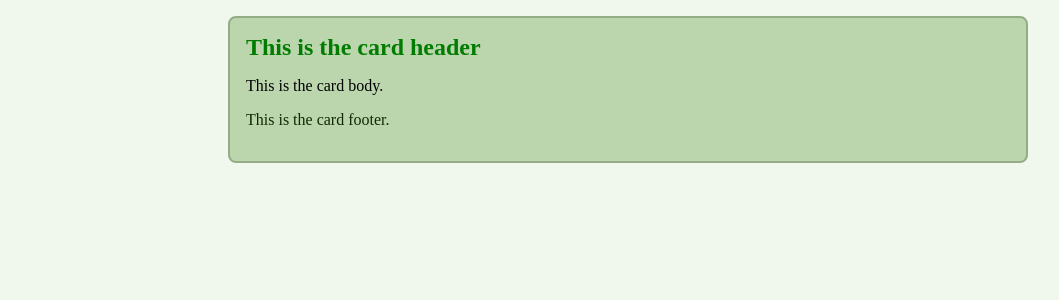
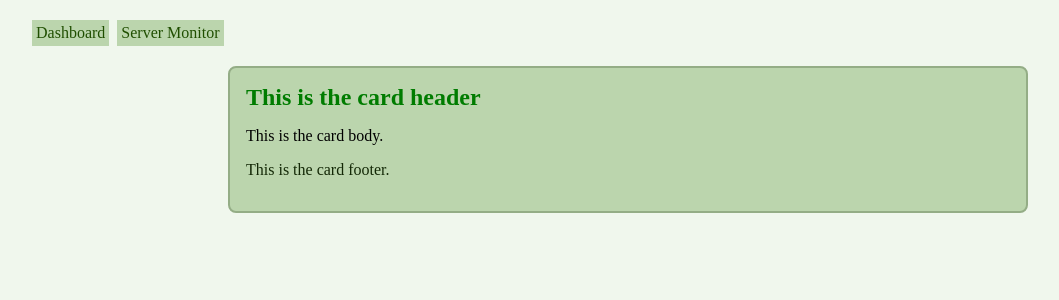
Before and after one commit to jmw-stanborough/caffeine, a SvelteKit app: page / in a window 1280 px wide. Shown: the top 300 px of the page, without its empty margins (12-1071 px from the left). Built offline with nearby package versions, Linux system fonts and the light colour scheme.

Commit message:
Begin work on navbar with basic implementation

```diff
--- /dev/null
+++ b/src/lib/navbar.svelte
@@ -0,0 +1,44 @@
+<script lang="ts">
+  import { page } from "$app/state";
+
+  const pageLinks = [
+    { href: "/", label: "Dashboard" },
+    { href: "/server-monitor", label: "Server Monitor" },
+  ];
+</script>
+
+<nav>
+  <ul class="page-links">
+    {#each pageLinks as {href, label}}
+      {@const isActive = href === "/" ? page.url.pathname === "/" : page.url.pathname.startsWith(href)}
+      <li>
+        <a class="page-link" href={href} class:active={isActive} aria-current={isActive ? "page" : undefined}>
+          {label}
+        </a>
+      </li>
+    {/each}
+  </ul>
+</nav>
+
+<style>
+  .page-links {
+    display: flex;
+    list-style: none;
+  }
+
+  .page-link {
+    display: inline-block;
+    margin: 4px;
+    padding: 4px;
+
+    background-color: var(--color-surface);
+    text-decoration: none;
+    transition: all 0.32s ease;
+  }
+
+  .page-link:hover {
+    padding: 8px;
+
+    font-weight: 800;
+  }
+</style>
--- a/src/routes/+layout.svelte
+++ b/src/routes/+layout.svelte
@@ -1,15 +1,17 @@
 <script>
+  import Navbar from "$lib/navbar.svelte";
+
   let { children } = $props();
 </script>
+
+<header><Navbar /></header>
 
 <main>
   {@render children()}
 </main>
 
 <style>
-  *,
-  *::before,
-  *::after {
+  :global(*, *::before, *::after) {
     box-sizing: border-box;
   }
 
@@ -30,12 +32,18 @@
     --color-border-l: calc(46 / 64);
     --color-text-l: calc(2 / 64);
     --color-text-muted-l: calc(16 / 64);
+    --color-link-l: calc(3 / 8);
+    --color-link-hover-l: calc(1 / 2);
+    --color-link-visited-l: calc(1 / 4);
 
     --color-base: oklch(from var(--color-primary) var(--color-base-l) calc(c / 16) h);
     --color-surface: oklch(from var(--color-primary) var(--color-surface-l) calc(c / 4) h);
     --color-border: oklch(from var(--color-primary) var(--color-border-l) calc(c / 4) h);
     --color-text: oklch(from var(--color-primary) var(--color-text-l) calc(c / 8) h);
     --color-text-muted: oklch(from var(--color-primary) var(--color-text-muted-l) calc(c / 4) h);
+    --color-link: oklch(from var(--color-primary) var(--color-link-l) calc(c / 2) h);
+    --color-link-hover: oklch(from var(--color-primary) var(--color-link-hover-l) c h);
+    --color-link-visited: oklch(from var(--color-primary) var(--color-link-visited-l) calc(c / 2) h);
   }
 
   @media (prefers-color-scheme: dark) {
@@ -46,6 +54,9 @@
       --color-border-l: calc(4 / 8);
       --color-text-l: calc(6 / 8);
       --color-text-muted-l: calc(1 / 2);
+      --color-link-l: calc(8 / 16);
+      --color-link-hover-l: calc(12 / 16);
+      --color-link-visited-l: calc(8 / 16);
     }
   }
 
@@ -54,5 +65,18 @@
     min-height: 100vh;
 
     background-color: var(--color-base);
+    color: var(--color-text);
+  }
+
+  :global(a) {
+    color: var(--color-link);
+  }
+
+  :global(a:hover) {
+    color: var(--color-link-hover);
+  }
+
+  :global(main a:visited) {
+    color: var(--color-link-visited);
   }
 </style>
```
